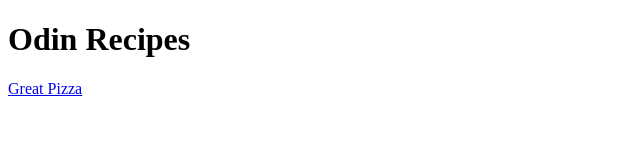
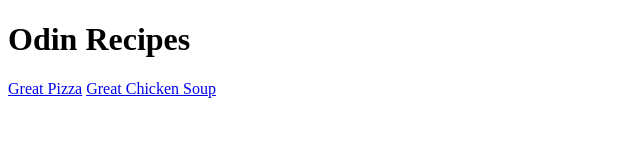
Before and after one commit to MonstirMark/odin-recipies, a plain HTML site: page index.html in a window 1280 px wide. Shown: the whole page, without its empty margins (0-640 px from the left). Drawn offline with Linux system fonts and the light colour scheme.

Commit message:
added link to chicken soup.html

```diff
--- a/index.html
+++ b/index.html
@@ -8,5 +8,7 @@
 <body>
    <h1>Odin Recipes</h1>
    <a href="recipies/pizza.html" target="_blank" rel="noopener noreferrer">Great Pizza</a>
+   <a href="recipies/chickensoup.html" target="_blank" rel="noopener noreferrer">Great Chicken Soup</a>
+
 </body>
 </html>
```
